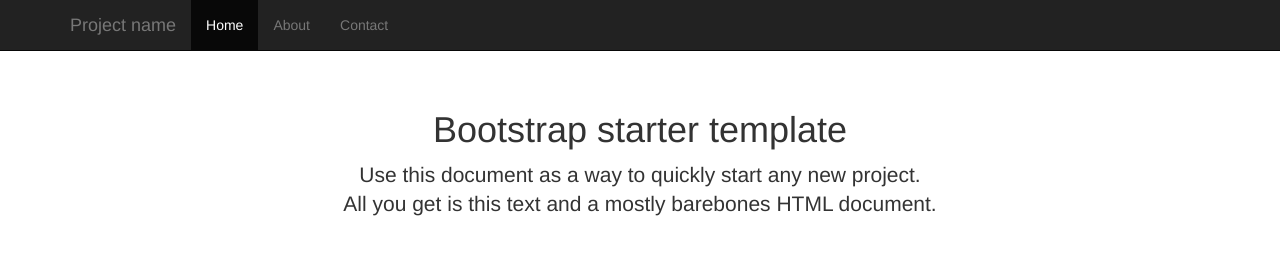
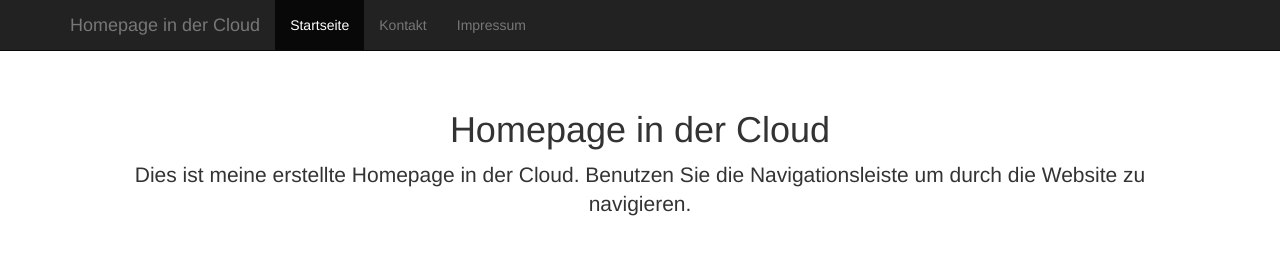
Before and after one commit to alexgretschann/cloudhomepage, a plain HTML site: page index.html in a window 1280 px wide. Drawn offline with Linux system fonts and the light colour scheme.

Commit message:
Zweiter Commit

```diff
--- a/index.html
+++ b/index.html
@@ -8,7 +8,7 @@
     <meta name="author" content="">
     <link rel="icon" href="http://getbootstrap.com/favicon.ico">
 
-    <title>Starter Template for Bootstrap</title>
+    <title>Cloudhomepage</title>
 
     <!-- Bootstrap core CSS -->
     <link href="bootstrap.css" rel="stylesheet">
@@ -38,13 +38,13 @@
             <span class="icon-bar"></span>
             <span class="icon-bar"></span>
           </button>
-          <a class="navbar-brand" href="#">Project name</a>
+          <a class="navbar-brand" href="#">Homepage in der Cloud</a>
         </div>
         <div class="collapse navbar-collapse">
           <ul class="nav navbar-nav">
-            <li class="active"><a href="#">Home</a></li>
-            <li><a href="#about">About</a></li>
-            <li><a href="#contact">Contact</a></li>
+            <li class="active"><a href="#">Startseite</a></li>
+            <li><a href="contact.html">Kontakt</a></li>
+            <li><a href="about.html">Impressum</a></li>
           </ul>
         </div><!--/.nav-collapse -->
       </div>
@@ -53,8 +53,8 @@
     <div class="container">
 
       <div class="starter-template">
-        <h1>Bootstrap starter template</h1>
-        <p class="lead">Use this document as a way to quickly start any new project.<br> All you get is this text and a mostly barebones HTML document.</p>
+        <h1>Homepage in der Cloud</h1>
+        <p class="lead">Dies ist meine erstellte Homepage in der Cloud. Benutzen Sie die Navigationsleiste um durch die Website zu navigieren.</p>
       </div>
 
     </div><!-- /.container -->
```
Also changed, not shown: about.html (+5 -5 lines), contact.html (+5 -5 lines).
